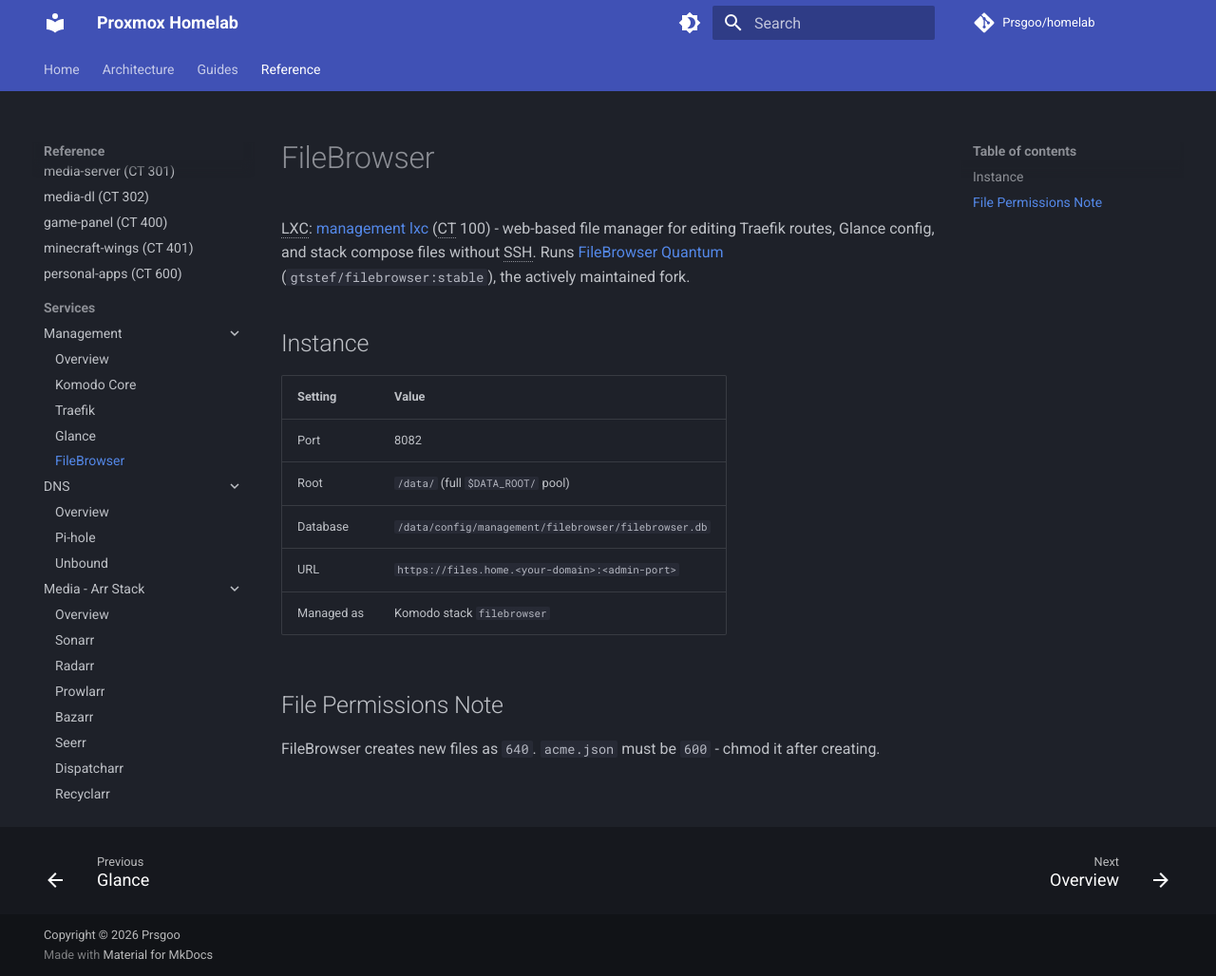
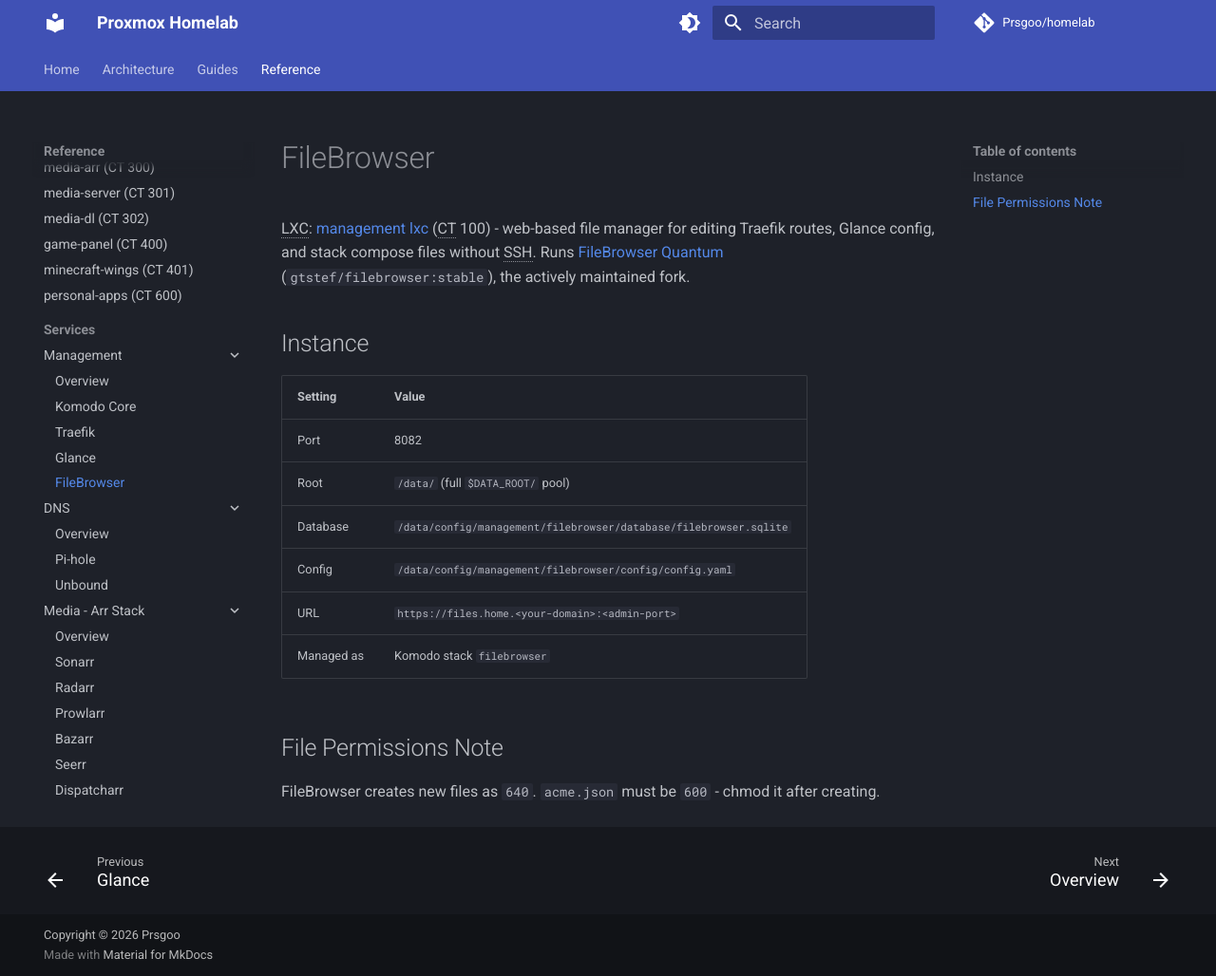
Before and after one commit to Prsgoo/homelab, an MkDocs documentation site: the page built from docs/wiki/services/management/filebrowser.md, in a window 1280 px wide and 1028 px high. Shown: the whole window at 95% size. Built offline with MkDocs 1.6.1 and Material for MkDocs 9.7.7, drawn with Linux system fonts in a browser that asks for light colours; comment, search, counter and statistics services are not loaded.

Commit message:
chore(filebrowser): migrate to v2 SQLite, update compose and env vars

```diff
--- a/docs/wiki/services/management/filebrowser.md
+++ b/docs/wiki/services/management/filebrowser.md
@@ -13,7 +13,8 @@ LXC: [management lxc](../../lxcs/management-lxc.md) (CT 100) - web-based file ma
 |---------|-------|
 | Port | 8082 |
 | Root | `/data/` (full `$DATA_ROOT/` pool) |
-| Database | `/data/config/management/filebrowser/filebrowser.db` |
+| Database | `/data/config/management/filebrowser/database/filebrowser.sqlite` |
+| Config | `/data/config/management/filebrowser/config/config.yaml` |
 | URL | `https://files.home.<your-domain>:<admin-port>` |
 | Managed as | Komodo stack `filebrowser` |
 
```
Also changed, not shown: other parts of docs/wiki/services/management/filebrowser.md (+1 -1 lines), 4 other files.
